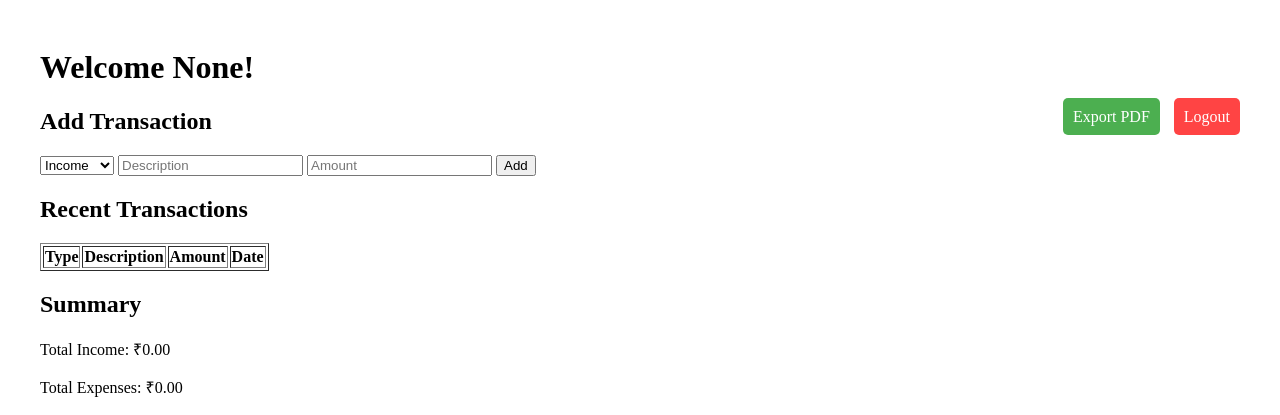
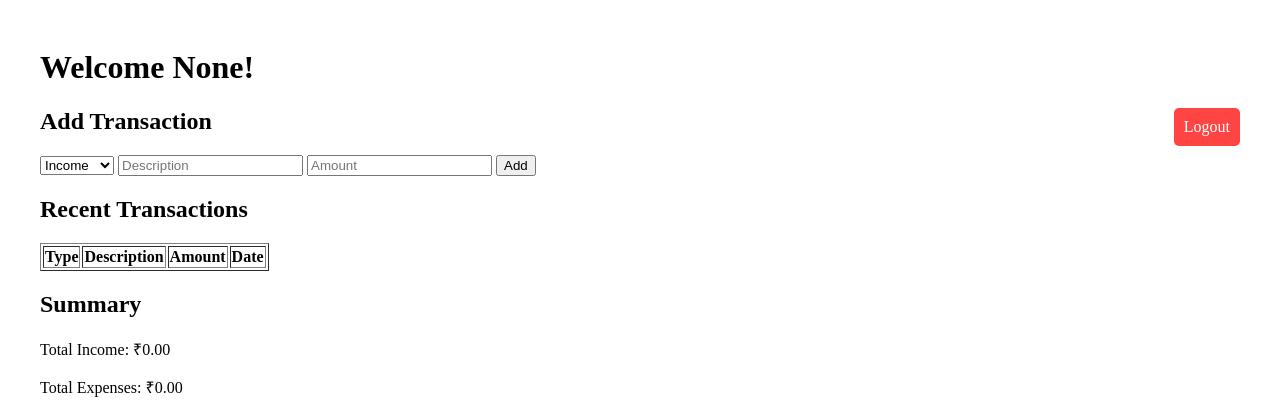
Before and after one commit to imananthu777/ExpenseManagerVercel, a Flask app: page /welcome in a window 1280 px wide. Shown: the top 415 px of the page. Run offline with Flask 3, Linux system fonts and the light colour scheme; the visitor is signed in with stand-in values (Sample User, id 1); lists and menus that the app fills with data are empty; some libraries are stand-ins or nearby versions.

Commit message:
Restored to 'a5eea16ff710ebd4170dc7a303c2e122612b6fe9'
Replit-Restored-To: a5eea16ff710ebd4170dc7a303c2e122612b6fe9

```diff
--- a/main.py
+++ b/main.py
@@ -1,5 +1,4 @@
-from flask import Flask, render_template, request, redirect, url_for, session, make_response
-import pdfkit
+from flask import Flask, render_template, request, redirect, url_for, session
 import hashlib
 import json
 import os
@@ -111,31 +110,6 @@ def welcome():
                          total_expenses=total_expenses,
                          chart_data=chart_data)
 
-@app.route('/export_pdf')
-def export_pdf():
-    if not session.get('logged_in'):
-        return redirect(url_for('home'))
-
-    encrypted_mobile = session.get('mobile')
-    users = load_users()
-    user = users.get(encrypted_mobile, {})
-
-    transactions = load_transactions(encrypted_mobile)
-    total_income = sum(t['amount'] for t in transactions if t['type'] == 'income')
-    total_expenses = sum(t['amount'] for t in transactions if t['type'] == 'expense')
-
-    html = render_template('pdf_template.html',
-                         name=user.get('name'),
-                         transactions=transactions,
-                         total_income=total_income,
-                         total_expenses=total_expenses)
-
-    pdf = pdfkit.from_string(html, False)
-    response = make_response(pdf)
-    response.headers['Content-Type'] = 'application/pdf'
-    response.headers['Content-Disposition'] = 'attachment; filename=transactions.pdf'
-    return response
-
 @app.route('/logout')
 def logout():
     session.clear()
--- a/pyproject.toml
+++ b/pyproject.toml
@@ -6,7 +6,6 @@ authors = ["Your Name <you@example.com>"]
 requires-python = ">=3.11"
 dependencies = [
     "flask>=3.1.0",
-    "pdfkit>=1.0.0",
     "plotly>=6.0.1",
     "psycopg2-binary>=2.9.10",
 ]
--- a/templates/welcome.html
+++ b/templates/welcome.html
@@ -16,10 +16,7 @@
 <body>
     <div class="container">
         <h1>Welcome {{ name }}!</h1>
-        <div style="float: right;">
-            <a href="/export_pdf" style="padding: 10px; background-color: #4CAF50; color: white; text-decoration: none; border-radius: 5px; margin-right: 10px;">Export PDF</a>
-            <a href="/logout" style="padding: 10px; background-color: #ff4444; color: white; text-decoration: none; border-radius: 5px;">Logout</a>
-        </div>
+        <a href="/logout" style="float: right; padding: 10px; background-color: #ff4444; color: white; text-decoration: none; border-radius: 5px;">Logout</a>
 
         <div class="form-group">
             <h2>Add Transaction</h2>
```
Also changed, not shown: templates/pdf_template.html (deleted, +0 -41 lines), 1 other file.
